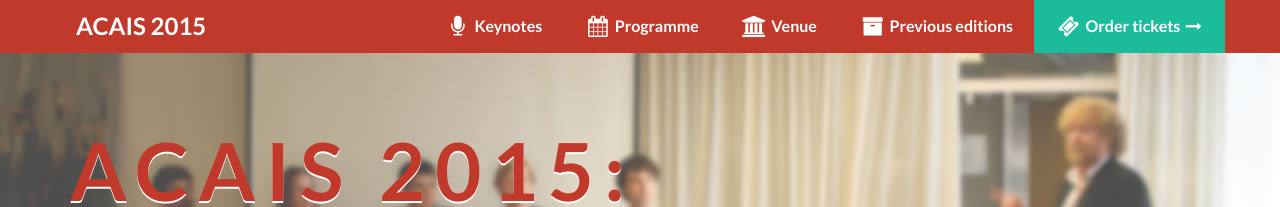
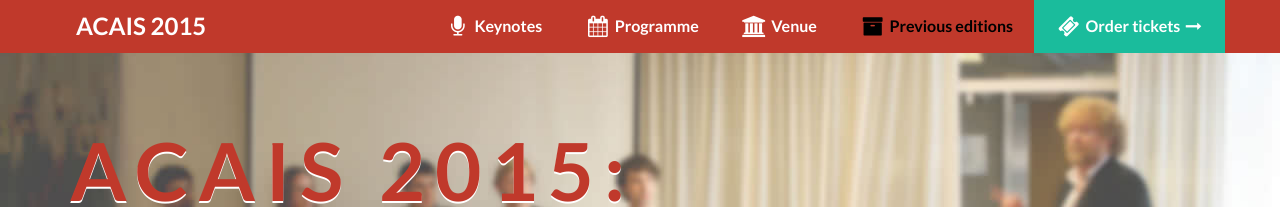
Before and after one commit to wouterbulten/acais-website, a Jekyll site: the page design/index.html, which Jekyll copies as it is, in a window 1280 px wide. Shown: the top 207 px of the page. Built offline with Jekyll 4.4.1, drawn with Linux system fonts in a browser that asks for light colours; nearby versions of some CDN libraries.

Commit message:
Added scroll-spy (but needs more tweaking)

```diff
--- a/design/css/main.css
+++ b/design/css/main.css
@@ -4,6 +4,9 @@
    ACAIS custom styles
    ========================================================================== */
 
+body {
+	position: relative; /* For scrollspy */
+}
 /* Top navigation */
 .navbar {
 	background-color: #c0392b;
@@ -18,6 +21,10 @@
 
 .navbar .navbar-nav li a {
 	color: #fff;
+}
+.navbar .navbar-nav li.active a {
+	background-color: #c0392b;
+	color: black;
 }
 .navbar .navbar-nav li a:hover {
 	color: black;
--- a/design/index.html
+++ b/design/index.html
@@ -27,7 +27,7 @@
         <!--[if lt IE 9]>
 <p class="browsehappy">You are using an <strong>outdated</strong> browser. Please <a href="http://browsehappy.com/">upgrade your browser</a> to improve your experience.</p>
 <![endif]-->
-        <div class="navbar navbar-inverse navbar-fixed-top" role="navigation">
+        <div class="navbar navbar-inverse navbar-fixed-top  main-nav" role="navigation">
             <div class="container">
                 <div class="navbar-header">
                     <button type="button" class="navbar-toggle" data-toggle="collapse" data-target=".navbar-collapse">
@@ -36,7 +36,7 @@
                         <span class="icon-bar"></span>
                         <span class="icon-bar"></span>
                     </button>
-                    <a class="navbar-brand" href="#">ACAIS 2015</a>
+                    <a class="navbar-brand" href="#home">ACAIS 2015</a>
                 </div>
                 <div class="navbar-collapse collapse">
                     <ul class="nav navbar-nav navbar-right">
@@ -52,7 +52,7 @@
         </div>
 
         <!-- Main jumbotron for a primary marketing message or call to action -->
-        <div class="jumbotron landing">
+        <div class="jumbotron landing" id="home">
             <div class="container">
                 <div class="row">
                     <div class="col-md-8">
```
Also changed, not shown: other parts of design/index.html (+4 -4 lines).
